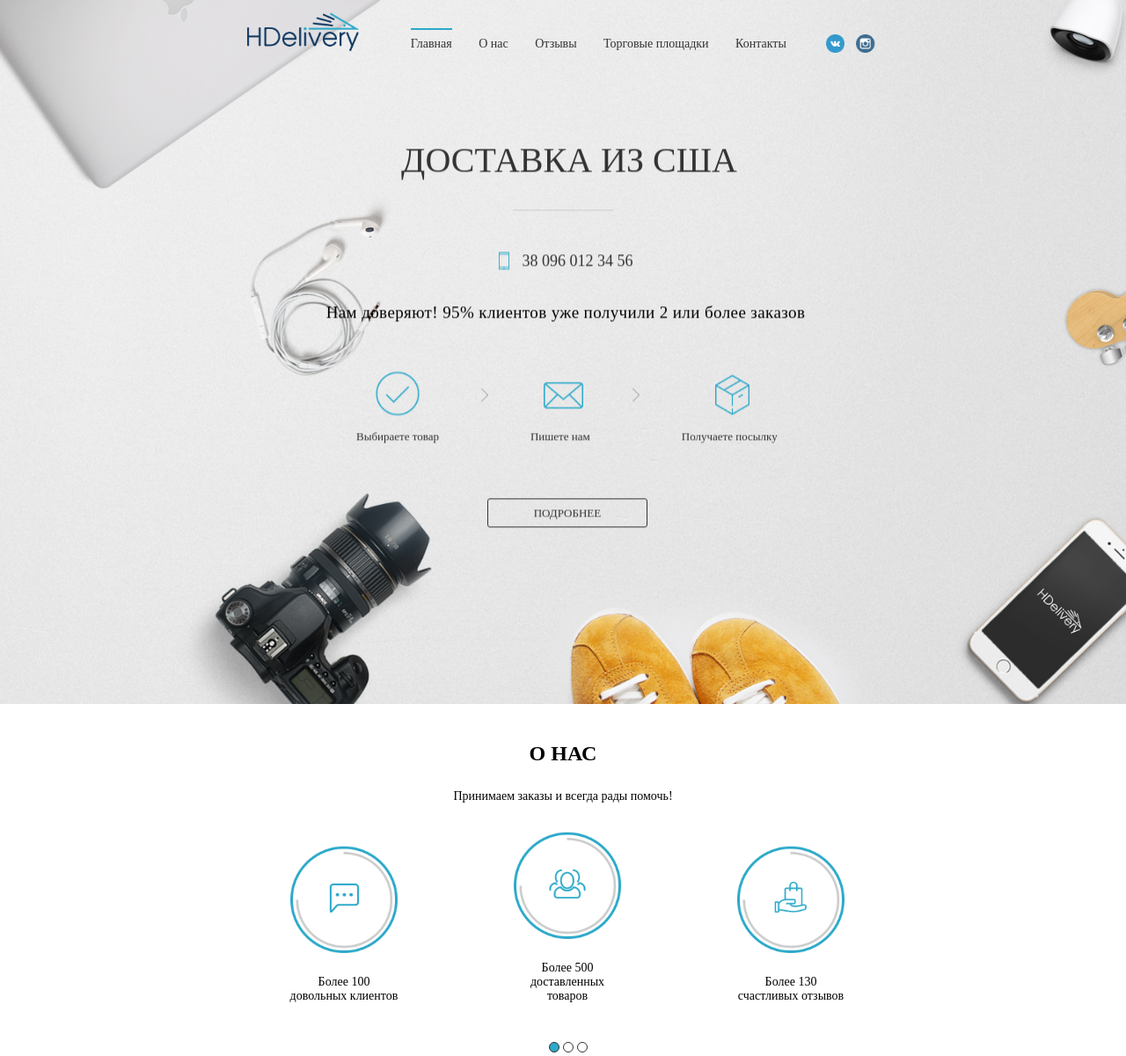
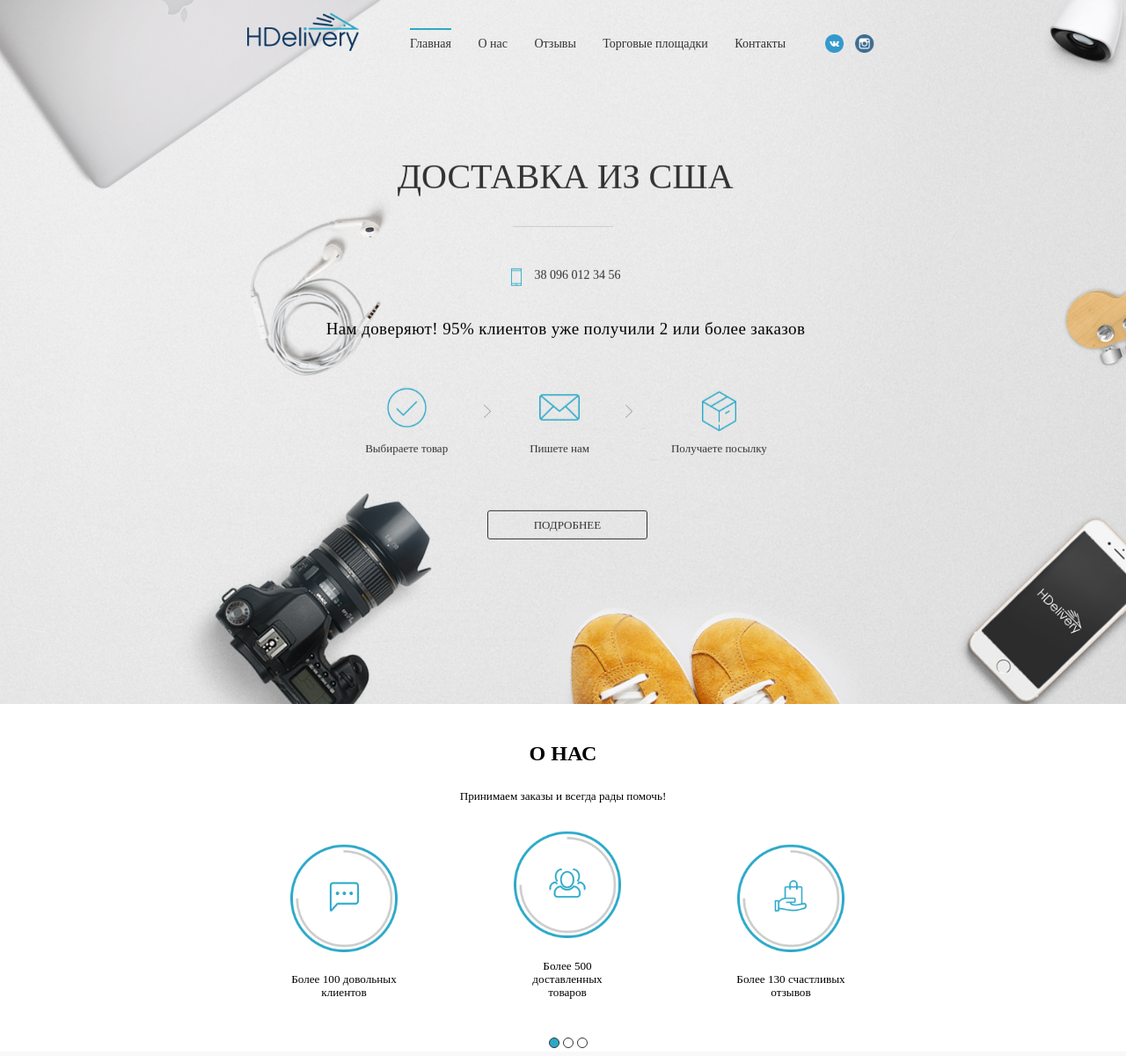
Before and after one commit to tony-blackie/h-delivery, a PHP site: page / in a window 1280 px wide. Shown: the whole page at 88% size. Run offline with PHP 8.4, Linux system fonts and the light colour scheme; some libraries are stand-ins or nearby versions.

Commit message:
Added font size breakpoints. Finished refactoring landing block to be fully responsive

```diff
--- a/index.css
+++ b/index.css
@@ -1,3 +1,9 @@
+@media screen and (max-width: 1499px) {
+  html {
+    font-size: 16px; } }
+@media screen and (min-width: 1500px) {
+  html {
+    font-size: 19px; } }
 .landing {
   width: 100%;
   background-image: url(img/background_landing2_01.jpg);
@@ -14,7 +20,7 @@
     text-decoration: none; }
   .header__logo {
     display: inline-block;
-    margin: 11px 0 0 0;
+    margin-top: 11px;
     width: 128px; }
   .header__social {
     display: inline-block;
@@ -32,12 +38,13 @@
 
 .nav {
   display: inline-block;
-  margin: 32px 0 0 14px;
+  margin-top: 32px;
+  margin-left: 0.97425%;
   vertical-align: top; }
   .nav__menu {
     margin: 0;
     font-family: "PT SANS";
-    font-size: 14px; }
+    font-size: 0.875rem; }
   .nav__menu-item {
     display: inline-block;
     margin: 0 27px 0 0; }
@@ -52,20 +59,20 @@
     color: #333333; }
 
 .landing-text {
-  margin: 0 auto;
+  text-align: center;
   position: relative;
-  top: 33%;
+  top: 35%;
   transform: translateY(-50%); }
 
 .title {
-  margin: 0 auto;
-  width: 900px; }
+  text-align: center; }
   .title__header {
-    margin: 58px 0 0 14px;
+    margin-top: 58px;
+    margin-left: 0.41754%;
     text-align: center;
     font-family: "PT SANS";
     font-weight: normal;
-    font-size: 40px;
+    font-size: 2.5rem;
     color: #333333; }
   .title__stripe {
     background: #cbcccd;
@@ -74,8 +81,7 @@
     margin: 33px auto 0 auto; }
 
 .phone {
-  margin: 0 auto;
-  width: 900px; }
+  text-align: center; }
   .phone__wrapper {
     text-align: center;
     margin: 47px 0 0 6px; }
@@ -87,41 +93,46 @@
     display: inline-block;
     vertical-align: top;
     margin: 0 0 0 11px;
-    font-size: 18px;
+    font-size: 0.875rem;
     color: #333; }
   .phone__comment {
     margin: 34px 0 0 0;
-    font-size: 19px;
+    font-size: 1.1875rem;
     font-weight: normal;
     letter-spacing: 0.4px; }
 
 .landing-icons {
-  width: 580px;
-  margin: 39px auto 0 auto;
-  padding: 0 0 0 22px;
+  text-align: center;
+  margin-top: 39px;
+  padding: 0;
   font-family: "PT SANS"; }
   .landing-icons__item {
     display: inline-block;
     text-align: center;
-    margin-left: 44px; }
+    margin-right: 33px; }
+  .landing-icons__img-wrapper {
+    display: inline-block;
+    text-align: center;
+    width: 100%; }
   .landing-icons__arrow {
     display: inline-block;
     vertical-align: top;
     margin: 36px 0 0 4px;
     width: 8px; }
   .landing-icons__img {
-    width: 50px; }
+    width: 48%; }
   .landing-icons__img-done {
-    width: 45px;
-    margin: 0 0 8px 8px; }
+    width: 48%;
+    vertical-align: middle; }
   .landing-icons__img-mail {
-    width: 45px;
-    margin: 0 0 8px 8px; }
+    width: 67%;
+    margin: 0 0 12px 0;
+    vertical-align: middle; }
   .landing-icons__img-box {
-    width: 39px;
-    margin: 0 0 1px 6px; }
+    width: 36%;
+    vertical-align: middle; }
   .landing-icons__text {
-    font-size: 13px;
+    font-size: 0.8125rem;
     color: #333333; }
 
 .button {
@@ -137,7 +148,7 @@
     border-radius: 3px 3px;
     text-align: center;
     margin: 33px 0 0 4px;
-    font-size: 13px;
+    font-size: 0.8125rem;
     line-height: 31px;
     text-decoration: none;
     color: #333; }
@@ -162,7 +173,7 @@
   .about-us__img {
     width: 122px; }
   .about-us__text {
-    font-size: 14px;
+    font-size: 0.825rem;
     padding: 6px 0 0 0; }
   .about-us__carousel-buttons {
     width: 55px;
--- a/index.html
+++ b/index.html
@@ -58,17 +58,23 @@
 			</div>
 			<div class="landing-icons">
 				<figure class="landing-icons__item">
-					<img class="landing-icons__img" src="img/done_icon.png"/>
+					<div class="landing-icons__img-wrapper">
+						<img class="landing-icons__img" src="img/done_icon.png"/>
+					</div>
 					<p class="landing-icons__text">Выбираете товар</p>
 				</figure>
 				<img class="landing-icons__arrow" src="img/landing_arrow.png"/>
 				<figure class="landing-icons__item">
-					<img class="landing-icons__img landing-icons__img-mail" src="img/mail_icon.png"/>
+					<div class="landing-icons__img-wrapper">
+						<img class="landing-icons__img landing-icons__img-mail" src="img/mail_icon.png"/>
+					</div>
 					<p class="landing-icons__text">Пишете нам</p>
 				</figure>
 				<img class="landing-icons__arrow" src="img/landing_arrow.png"/>
 				<figure class="landing-icons__item">
-					<img class="landing-icons__img landing-icons__img-box" src="img/box_icon.png"/>
+					<div class="landing-icons__img-wrapper">
+						<img class="landing-icons__img landing-icons__img-box" src="img/box_icon.png"/>
+					</div>
 					<p class="landing-icons__text">Получаете посылку</p>
 				</figure>
 			</div>
--- a/index.sass
+++ b/index.sass
@@ -1,3 +1,10 @@
+@media screen and (max-width: 1499px)
+  html
+    font-size: 16px
+@media screen and (min-width: 1500px)
+  html
+    font-size: 19px
+
 .landing
   width: 100%
   background-image: url(img/background_landing2_01.jpg)
@@ -14,7 +21,7 @@
     text-decoration: none
   &__logo
     display: inline-block
-    margin: 11px 0 0 0
+    margin-top: 11px
     width: 128px // TODO: svg!
   &__social
     display: inline-block
@@ -30,15 +37,15 @@
     margin-top: 17px
     margin-left: 0.490196078431% // 4px / 816px
 
-
 .nav
   display: inline-block
-  margin: 32px 0 0 14px
+  margin-top: 32px
+  margin-left: 0.974251913709%
   vertical-align: top
   &__menu
     margin: 0
     font-family: "PT SANS"
-    font-size: 14px
+    font-size: 0.875rem
   &__menu-item
     display: inline-block
     margin: 0 27px 0 0
@@ -52,20 +59,20 @@
     text-decoration: none
     color: #333333
 .landing-text
-  margin: 0 auto
+  text-align: center
   position: relative
-  top: 33%
+  top: 35%
   transform: translateY(-50%)
 
 .title
-  margin: 0 auto
-  width: 900px
+  text-align: center
   &__header
-    margin: 58px 0 0 14px
+    margin-top: 58px
+    margin-left: 0.417536534447%
     text-align: center
     font-family: "PT SANS"
     font-weight: normal
-    font-size: 40px
+    font-size: 2.5rem
     color: #333333
   &__stripe
     background: #cbcccd
@@ -73,8 +80,7 @@
     height: 1px
     margin: 33px auto 0 auto
 .phone
-  margin: 0 auto
-  width: 900px
+  text-align: center
   &__wrapper
     text-align: center
     margin: 47px 0 0 6px
@@ -86,40 +92,45 @@
     display: inline-block
     vertical-align: top
     margin: 0 0 0 11px
-    font-size: 18px
+    font-size: 0.875rem
     color: #333
   &__comment
     margin: 34px 0 0 0
-    font-size: 19px
+    font-size: 1.1875rem
     font-weight: normal
     letter-spacing: 0.4px
 .landing-icons
-  width: 580px
-  margin: 39px auto 0 auto
-  padding: 0 0 0 22px
+  text-align: center
+  margin-top: 39px
+  padding: 0
   font-family: "PT SANS"
   &__item
     display: inline-block
     text-align: center
-    margin-left: 44px
+    margin-right: 33px
+  &__img-wrapper
+    display: inline-block
+    text-align: center
+    width: 100%
   &__arrow
     display: inline-block
     vertical-align: top
     margin: 36px 0 0 4px
     width: 8px
   &__img
-    width: 50px
+    width: 48%
   &__img-done
-    width: 45px
-    margin: 0 0 8px 8px
+    width: 48%
+    vertical-align: middle
   &__img-mail
-    width: 45px
-    margin: 0 0 8px 8px
+    width: 67%
+    margin: 0 0 12px 0
+    vertical-align: middle
   &__img-box
-    width: 39px
-    margin: 0 0 1px 6px
+    width: 36%
+    vertical-align: middle
   &__text
-    font-size: 13px
+    font-size: 0.8125rem
     color: #333333
 .button
   margin: 0 auto
@@ -134,7 +145,7 @@
     border-radius: 3px 3px
     text-align: center
     margin: 33px 0 0 4px
-    font-size: 13px
+    font-size: 0.8125rem
     line-height: 31px
     text-decoration: none
     color: #333
@@ -159,7 +170,7 @@
   &__img
     width: 122px
   &__text
-    font-size: 14px
+    font-size: 0.825rem
     padding: 6px 0 0 0
   &__carousel-buttons
     width: 55px
```
Also changed, not shown: 1 other file.
